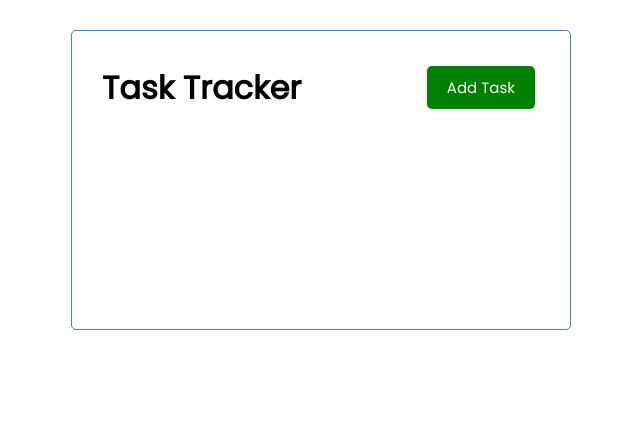
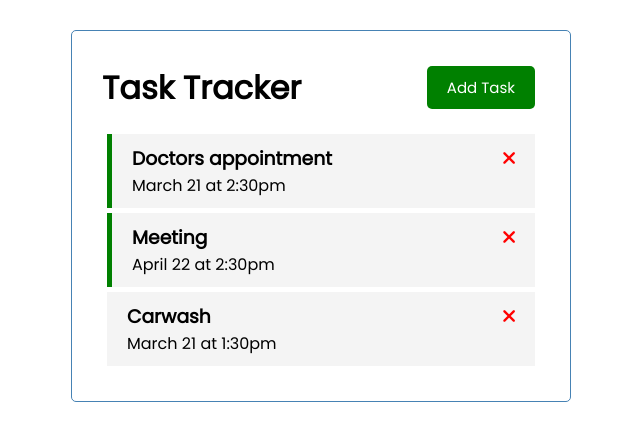
Before and after one commit to Pici1985/tasktracker, a Vue app: page / in a window 1280 px wide. Shown: the top 440 px of the page, without its empty margins (319-959 px from the left). Built offline with nearby package versions, Linux system fonts and the light colour scheme.

Commit message:
OnDelete() method handled
created the app until the onDelete methods function is a console.log

```diff
--- a/public/index.html
+++ b/public/index.html
@@ -4,6 +4,7 @@
     <meta charset="utf-8">
     <meta http-equiv="X-UA-Compatible" content="IE=edge">
     <meta name="viewport" content="width=device-width,initial-scale=1.0">
+    <link rel="stylesheet" href="https://cdnjs.cloudflare.com/ajax/libs/font-awesome/6.1.1/css/all.min.css" integrity="sha512-KfkfwYDsLkIlwQp6LFnl8zNdLGxu9YAA1QvwINks4PhcElQSvqcyVLLD9aMhXd13uQjoXtEKNosOWaZqXgel0g==" crossorigin="anonymous" referrerpolicy="no-referrer" />
     <link rel="icon" href="<%= BASE_URL %>favicon.ico">
     <title><%= htmlWebpackPlugin.options.title %></title>
   </head>
--- a/src/App.vue
+++ b/src/App.vue
@@ -1,21 +1,56 @@
 <!-- https://www.youtube.com/watch?v=qZXt1Aom3Cs&t=1517s
-     34:56-nal
+     49:00-nal
 -->
 
 <template>
   <div class="container">
     <Header title="Task Tracker" />
+    <Tasks @delete-task="deleteTask" v-bind:tasks="tasks" />
   </div>
 </template>
 
 <script>
 import Header from './components/Header'
+import Tasks from './components/Tasks'
 
 export default {
   name: 'App',
   components: {
     Header,
+    Tasks
   },
+  data() {
+    return{
+      tasks: []
+    }
+  },
+  methods: {
+    deleteTask(id){
+      console.log('task', id);
+    }
+  },
+  created(){
+    this.tasks = [
+      {
+        id: 1,
+        text: "Doctors appointment",
+        day: "March 21 at 2:30pm",
+        reminder: true
+      },
+      {
+        id: 2,
+        text: "Meeting",
+        day: "April 22 at 2:30pm",
+        reminder: true
+      },
+      {
+        id: 3,
+        text: "Carwash",
+        day: "March 21 at 1:30pm",
+        reminder: false
+      },
+    ]
+  }
 }
 </script>
 
--- /dev/null
+++ b/src/components/Task.vue
@@ -0,0 +1,50 @@
+<template>
+    <div
+      :class="[task.reminder ? 'reminder' : '', 'task']">
+        <h3>
+            {{ task.text }}
+            <i @click="onDelete(task.id)" class="fas fa-times"></i>
+        </h3>
+        <p>{{ task.day }}</p>
+    </div>
+</template>
+
+<script>
+    export default {
+        name: 'Task',
+        props: {
+            task: Object
+        },
+        methods: {
+          onDelete(id){
+            this.$emit('delete-task', id)
+          }
+        }
+    }
+
+</script>
+
+<style>
+
+.fas {
+  color: red;
+}
+
+.task {
+  background: #f4f4f4;
+  margin: 5px;
+  padding: 10px 20px;
+  cursor: pointer;
+}
+
+.task.reminder {
+  border-left: 5px solid green;
+}
+
+.task h3 {
+  display: flex;
+  align-items: center;
+  justify-content: space-between;
+}
+
+</style>
--- /dev/null
+++ b/src/components/Tasks.vue
@@ -0,0 +1,22 @@
+<template>
+    <div>
+        <div v-bind:key="task.id" v-for="task in tasks">
+           <Task @delete-task="$emit('delete-task', task.id)" :task="task" />
+        </div>
+    </div>
+</template>
+
+<script>
+    import Task from './Task'
+
+    export default {
+        name: 'Tasks',
+        props: {
+            tasks: Array
+        },
+        components: {
+            Task
+        },
+        emits: ['delete-task']
+    }
+</script>
```
